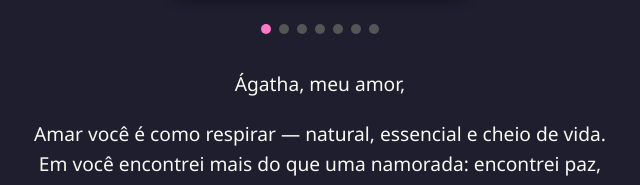
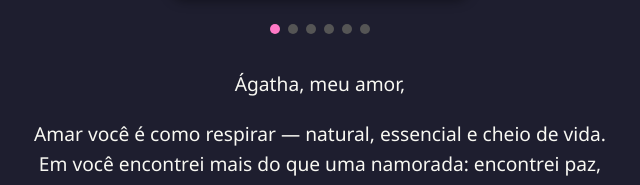
Before and after one commit to Samuel7j/Dia-dos-Namorados, a plain HTML site: page index.html in a window 1280 px wide. Shown: the part 533-718 px from the top of the page, 320-960 px from the left. Drawn offline with Linux system fonts and the light colour scheme.

Commit message:
Update index.html

```diff
--- a/index.html
+++ b/index.html
@@ -174,7 +174,7 @@
     setInterval(criarCoracao, 800);
 
     // Carrossel
-    const imagens = ["img1.jpg", "img2.jpg", "img3.jpg", "img4.jpg", "img5.jpg", "img6.xcf", "img7.jpg"];
+    const imagens = ["img1.jpg", "img2.jpg", "img3.jpg", "img4.jpg", "img5.jpg", "img7.jpg"];
     let indiceAtual = 0;
     const img = document.getElementById("imagemCarrossel");
     const indicadores = document.getElementById("indicadores");
```
